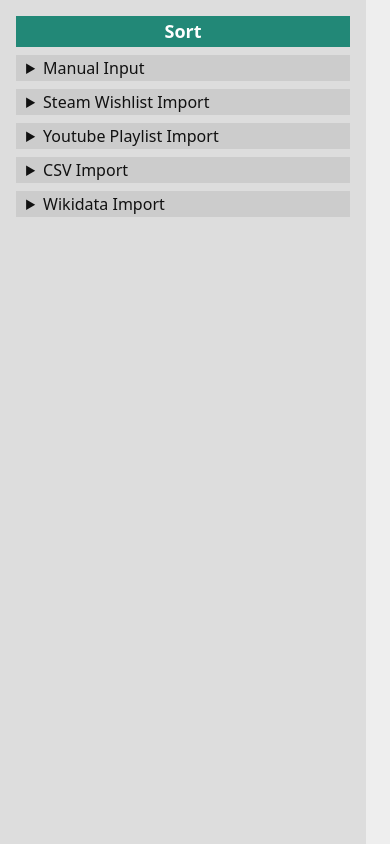
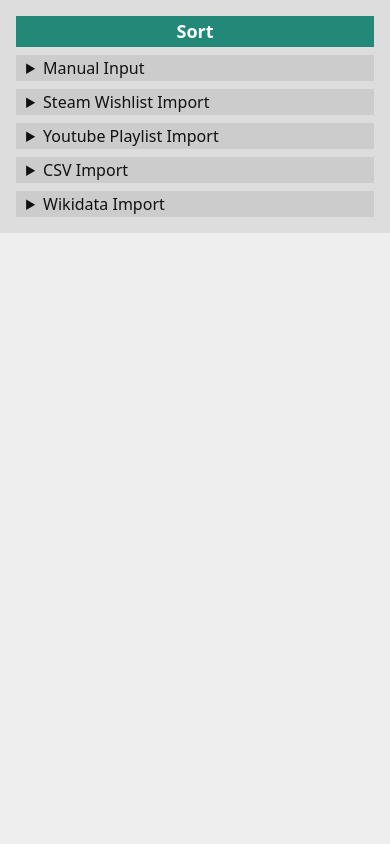
Before and after one commit to arguablykomodo/sorter, a SvelteKit app: page / in a window 390 px wide. Built offline with nearby package versions, Linux system fonts and the light colour scheme.

Commit message:
feat: mobile style

```diff
--- a/src/routes/+page.svelte
+++ b/src/routes/+page.svelte
@@ -165,4 +165,15 @@
     background: black;
     opacity: 0.8;
   }
+
+  @media (max-width: 80ch) {
+    main {
+      grid-template-columns: 100vw;
+      grid-template-rows: max-content max-content;
+    }
+
+    dialog[open] {
+      min-width: 100vw;
+    }
+  }
 </style>
```
